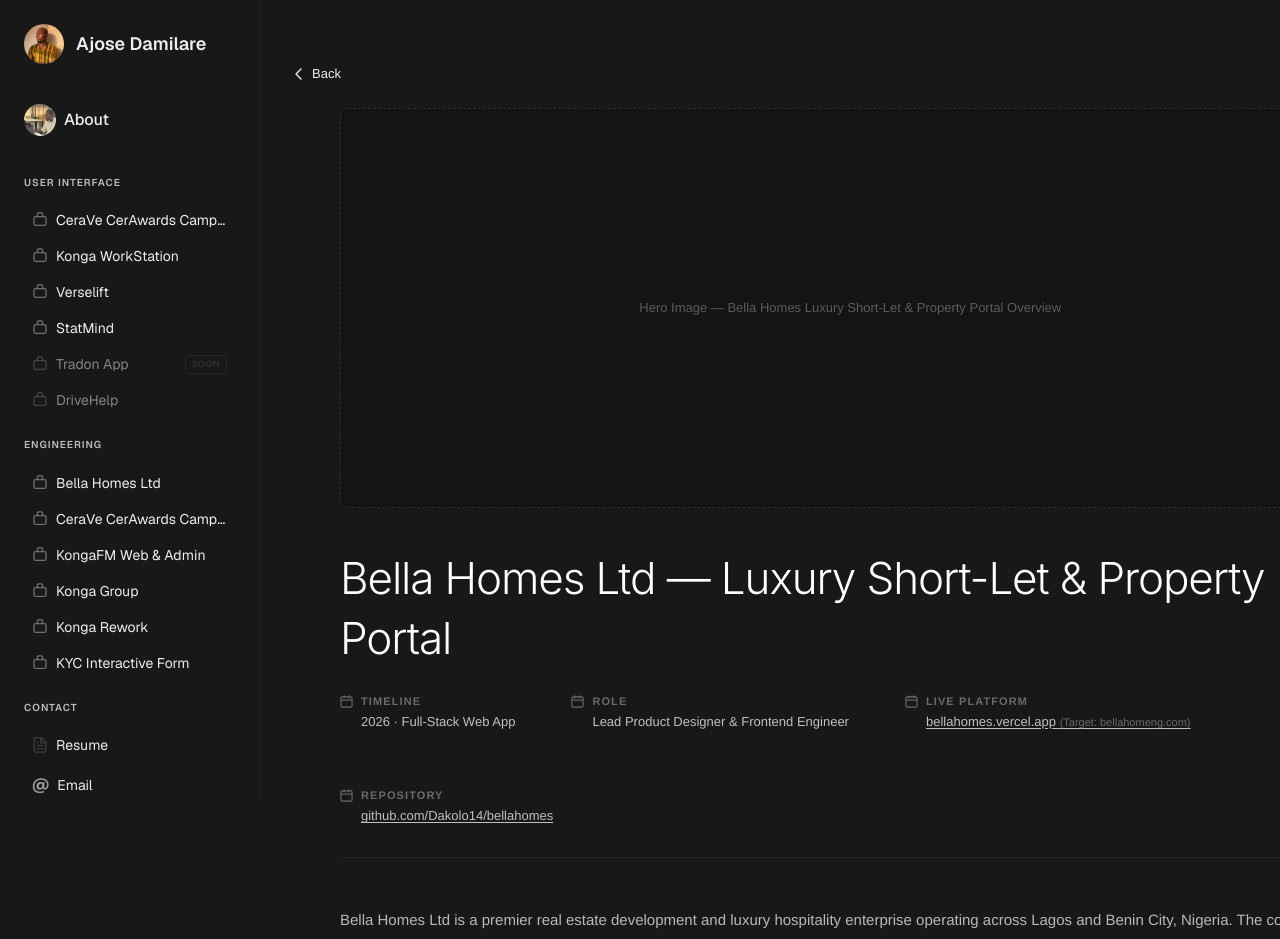
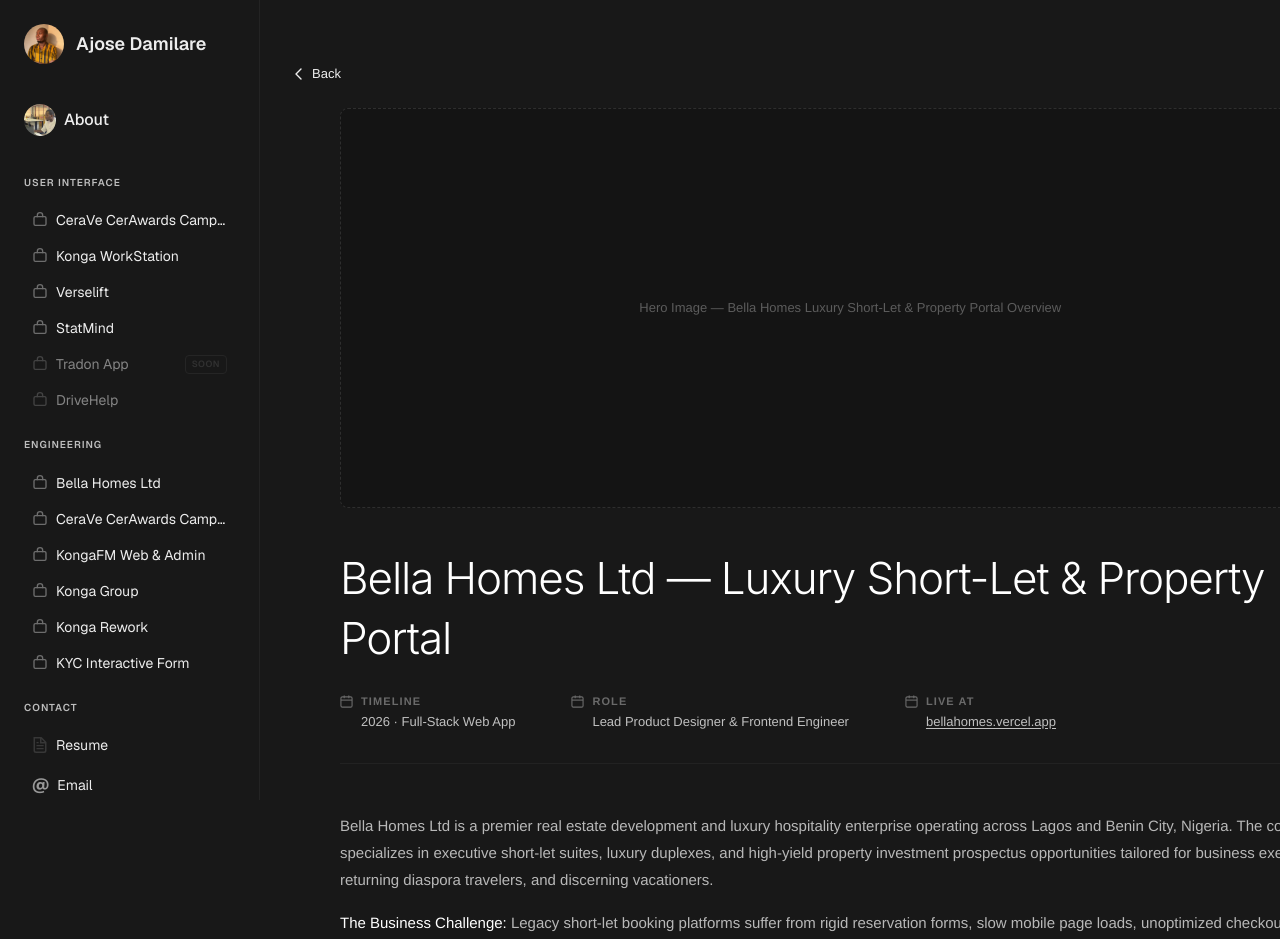
Before and after one commit to Dakolo14/ajose-portfolio, a Next.js app: page /work/engineering/bella-homes in a window 1280 px wide. Shown: the top 939 px of the page. Built offline with nearby package versions, Linux system fonts and the light colour scheme.

Commit message:
fix: remove repository link and simplify live platform link in Bella Homes header

```diff
--- a/src/app/work/engineering/bella-homes/page.tsx
+++ b/src/app/work/engineering/bella-homes/page.tsx
@@ -89,29 +89,14 @@
           <div className="flex items-start gap-2">
             <CalendarIcon />
             <div>
-              <p className="font-helvetica text-[11px] font-semibold uppercase tracking-widest text-[#6a6a6a]">Live Platform</p>
+              <p className="font-helvetica text-[11px] font-semibold uppercase tracking-widest text-[#6a6a6a]">Live at</p>
               <a
                 href="https://bellahomes.vercel.app/"
                 target="_blank"
                 rel="noopener noreferrer"
                 className="font-helvetica mt-1 block text-[13px] leading-snug text-[#c0c0c0] underline underline-offset-2 hover:text-[#D4AF37] transition-colors"
               >
-                bellahomes.vercel.app <span className="text-[#6a6a6a] text-[11px]">(Target: bellahomeng.com)</span>
-              </a>
-            </div>
-          </div>
-
-          <div className="flex items-start gap-2">
-            <CalendarIcon />
-            <div>
-              <p className="font-helvetica text-[11px] font-semibold uppercase tracking-widest text-[#6a6a6a]">Repository</p>
-              <a
-                href="https://github.com/Dakolo14/bellahomes"
-                target="_blank"
-                rel="noopener noreferrer"
-                className="font-helvetica mt-1 block text-[13px] leading-snug text-[#c0c0c0] underline underline-offset-2 hover:text-[#D4AF37] transition-colors"
-              >
-                github.com/Dakolo14/bellahomes
+                bellahomes.vercel.app
               </a>
             </div>
           </div>
```
